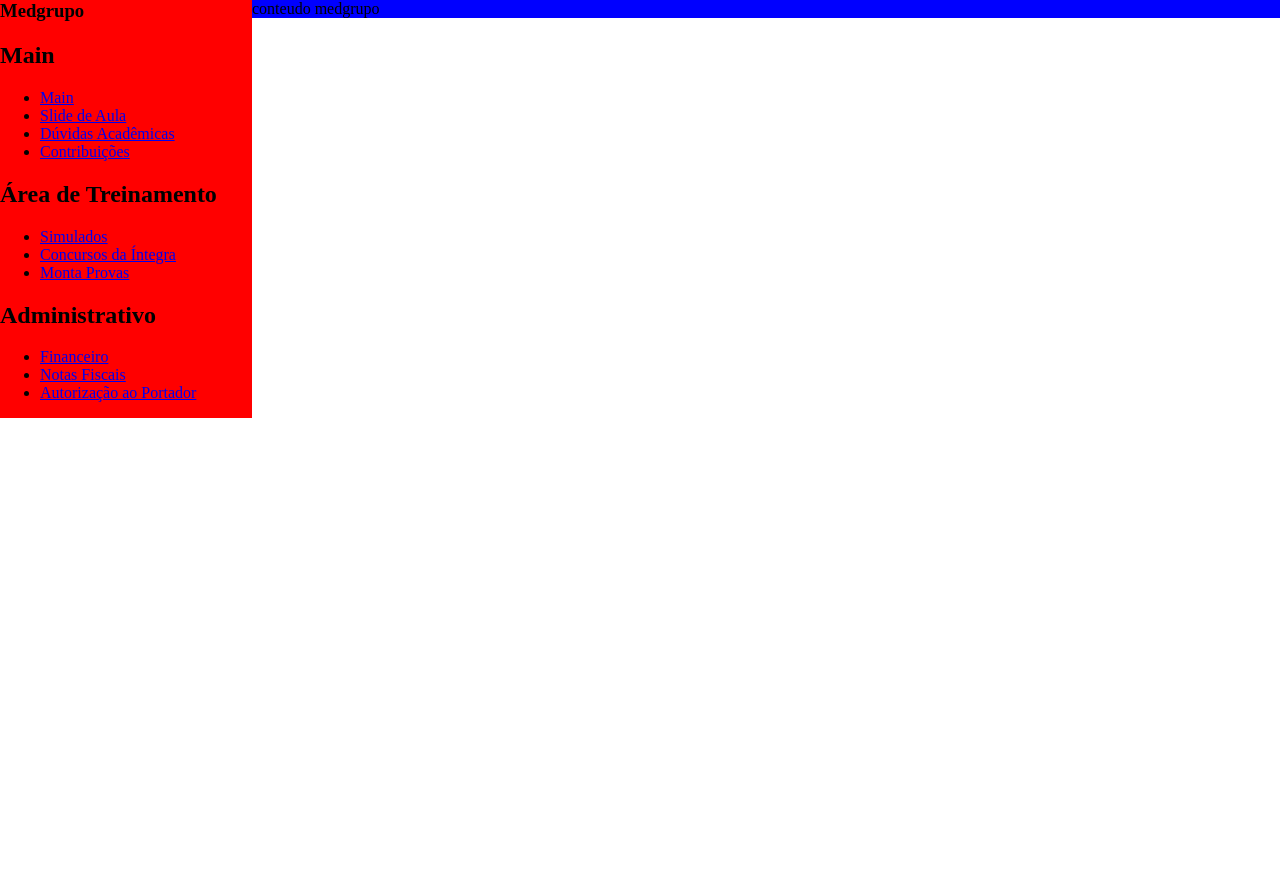
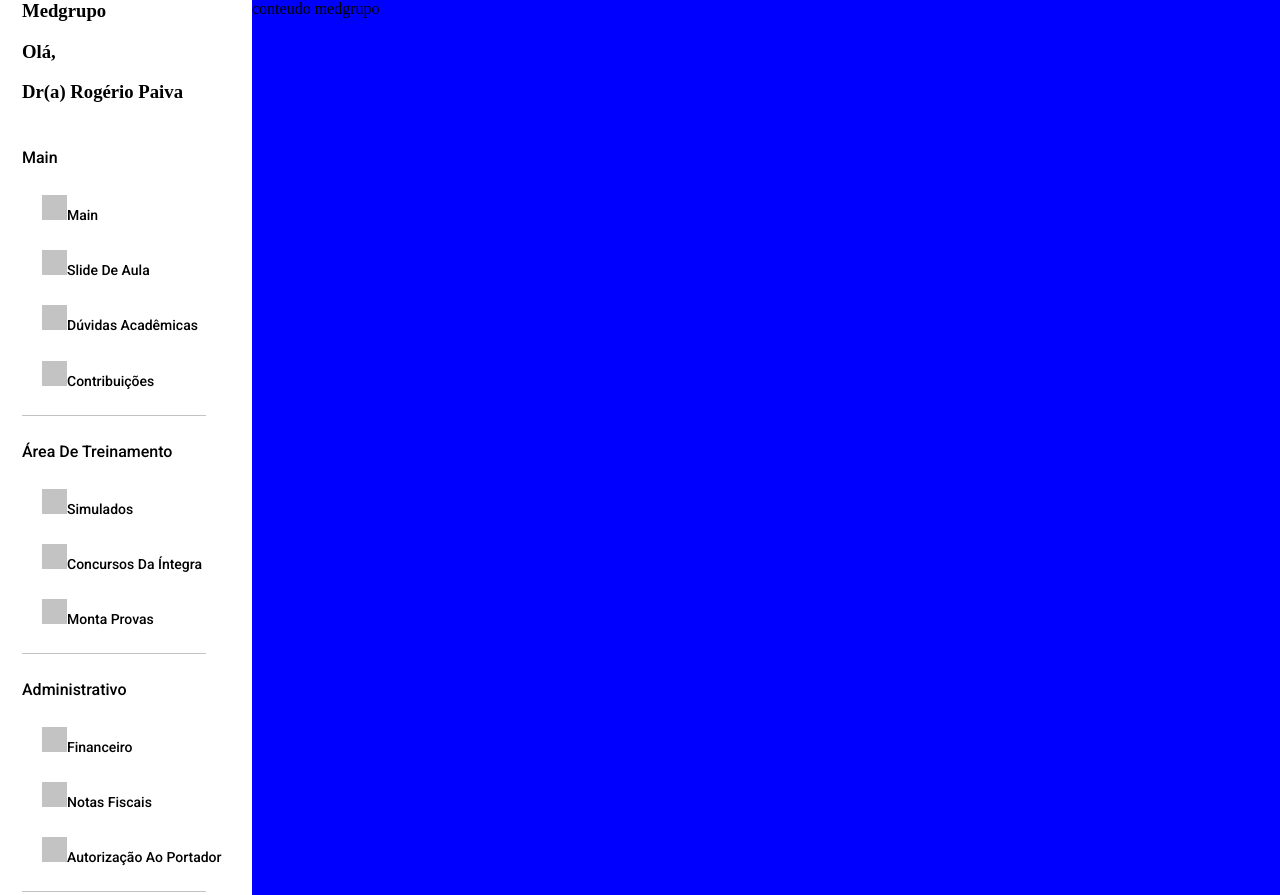
Before and after one commit to luizfncesar/medgrupo-project, a website: page Quickjob/store/medgrupo/appweb/local/index.html in a window 1280 px wide. Shown: the top 895 px of the page. Before the commit the page ends 800 px from the top, so only its background shows below. Drawn offline with nearby package versions, Linux system fonts and the light colour scheme.

Commit message:
Inclui css do header que molda

```diff
--- a/Quickjob/store/medgrupo/appweb/_landing.scss
+++ b/Quickjob/store/medgrupo/appweb/_landing.scss
@@ -7,16 +7,17 @@
 
 	.landing--area--header {
 		position: relative;
-		display: inline-block;
+		display: block;
 		min-width: 252px;
 		flex-basis: 252px;
-		background: red;
+		// background: red;
 	}
 
 	.landing--area--content {
 		position: relative;
-		display: inline-block;
+		display: block;
 		width: 100%;
+		height: 1200px;
 		flex-basis: 100%;
 		background: blue;
 	}
--- a/Quickjob/store/medgrupo/appweb/_partner.scss
+++ b/Quickjob/store/medgrupo/appweb/_partner.scss
@@ -20,3 +20,23 @@
 	max-width: none;
 	height: 100%;
 }
+
+
+%partner__text {
+	font-family: $font-family;
+	font-size: 16px;
+	font-weight: 500;
+	cursor: default;
+	color: #000;
+	text-transform: capitalize;
+	text-decoration: none;
+	text-align: left;
+	line-height: 1.8;
+
+	padding: 0;
+	margin: 0;
+
+	a {
+		text-decoration: none;
+	}
+}
--- a/Quickjob/store/medgrupo/appweb/_variable.scss
+++ b/Quickjob/store/medgrupo/appweb/_variable.scss
@@ -1,6 +1,9 @@
-@import url('https://fonts.googleapis.com/css?family=Roboto:300,400,500,700');
+@import url('https://fonts.googleapis.com/css?family=Roboto:400,500,700,900');
 
+
+// Font Family
 $font-family: 'Roboto', sans-serif;
 
 
+// Color
 $background: #fff;
--- a/Quickjob/store/medgrupo/appweb/local/index.html
+++ b/Quickjob/store/medgrupo/appweb/local/index.html
@@ -12,11 +12,15 @@
 	<section class="landing landing--medcurso">
 		<section class="landing--area landing--area--header">
 			<header class="header header--medgrupo">
-			<h1 class="brand brand--medgrupo">Medgrupo</h1>
+			<hgroup>
+				<h1 class="brand brand--medgrupo">Medgrupo</h1>
+				<h3>Olá,</h3>
+				<h3>Dr(a) Rogério Paiva</h3>
+			</hgroup>
 			<nav class="menu menu--medgrupo">
 				<section class="menu__content">
 					<section class="menu__area">
-						<h2>Main</h2>
+						<h2 class="menu__title">Main</h2>
 						<ul class="menu__list menu__list--level-1">
 							<li class="menu__item menu__item--1"><a class="menu__handle menu__handle--101" href="#">Main</a></li>
 							<li class="menu__item menu__item--1"><a class="menu__handle menu__handle--102" href="#">Slide de Aula</a></li>
@@ -25,7 +29,7 @@
 						</ul>
 					</section>
 					<section class="menu__area">
-						<h2>Área de Treinamento</h2>
+						<h2 class="menu__title">Área de Treinamento</h2>
 						<ul class="menu__list menu__list--level-2">
 							<li class="menu__item menu__item--2"><a class="menu__handle menu__handle--201" href="#">Simulados</a></li>
 							<li class="menu__item menu__item--2"><a class="menu__handle menu__handle--202" href="#">Concursos da Íntegra</a></li>
@@ -33,7 +37,7 @@
 						</ul>
 					</section>
 					<section class="menu__area">
-						<h2>Administrativo</h2>
+						<h2 class="menu__title">Administrativo</h2>
 						<ul class="menu__list menu__list--level-3">
 							<li class="menu__item menu__item--3"><a class="menu__handle menu__handle--301" href="#">Financeiro</a></li>
 							<li class="menu__item menu__item--3"><a class="menu__handle menu__handle--302" href="#">Notas Fiscais</a></li>
--- a/Quickjob/store/medgrupo/appweb/src/index.scss
+++ b/Quickjob/store/medgrupo/appweb/src/index.scss
@@ -15,8 +15,63 @@ body {
 
 
 .header--medgrupo {
+	position: relative;
+	padding: 0 0 0 22px;
+    // top: 6%;
+    // left: 2%;
+}
 
-	.menu--medgrupo {
 
+
+
+.menu--medgrupo {
+
+	.menu__area {
+		padding: 22px 0 0 0;
+	}
+
+	.menu__title {
+		@extend %partner__text;
+	}
+
+	.menu__list {
+		position: relative;
+		margin: 0;
+		padding: 0 0 22px 20px;
+
+		&:after {
+			content: '';
+			position: absolute;
+			display: block;
+			left: 0;
+			bottom: 0;
+			width: 80%;
+			height: 0;
+			border-bottom: 1px solid #c3c3c3;
+		}
+	}
+
+	.menu__item {
+		@extend %partner__text;
+		list-style: none;
+		padding: 22px 0 0 0;
+		font-size: 14px;
+	}
+
+	.menu__handle {
+		position: relative;
+		display: inline-block;
+		color: #000;
+
+		&:before {
+			content: '';
+			position: relative;
+			display: inline-block;
+			// left: 0;
+			// bottom: 0;
+			width: 25px;
+			height: 25px;
+			background: #c3c3c3;
+		}
 	}
 }
```
Also changed, not shown: Quickjob/store/medgrupo/appweb/src/index.html (+8 -4 lines), Quickjob/store/medgrupo/appweb/local/index.css, 1 other file.
